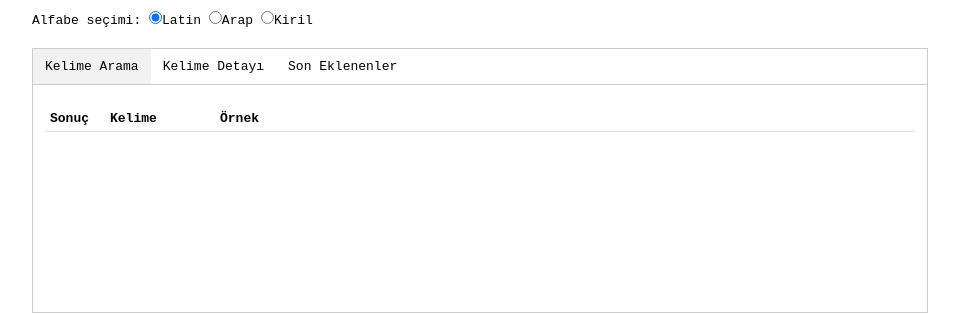
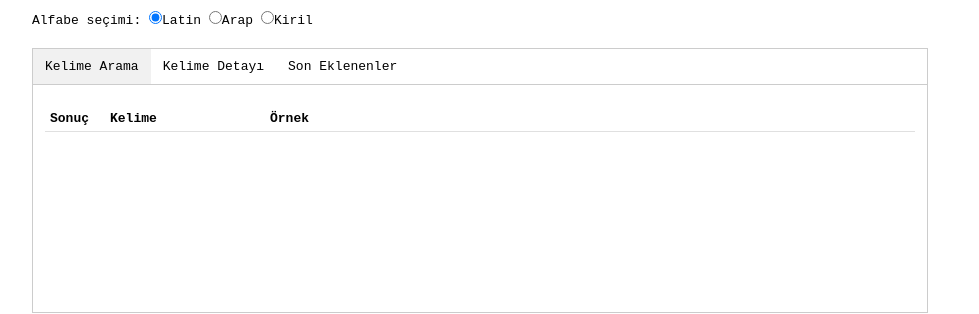
Before and after one commit to ozhanatali/ozhanatali.github.io, a Jekyll site: the page built from _posts/2024-01-01-TurkDili.html, in a window 1280 px wide. Shown: the part 179-493 px from the top of the page, without its empty margins (96-1075 px from the left). Built offline with Jekyll 4.4.1, drawn with Linux system fonts in a browser that asks for light colours.

Commit message:
Update 2024-01-01-TurkDili.html

```diff
--- a/_posts/2024-01-01-TurkDili.html
+++ b/_posts/2024-01-01-TurkDili.html
@@ -44,7 +44,7 @@ redirect_from:
 <div id="London" class="tabcontent active" style="display: block; min-height: 200px;">
     <div class="container" style="min-height: 200px;"><br>
       <table id="table">
-        <thead id="head"><tr><td width="50"><b>Sonuç</b></td><td width="100"><b>Kelime</b></td><td><b>Örnek</b></td></tr></thead>
+        <thead id="head"><tr><td width="50"><b>Sonuç</b></td><td width="150"><b>Kelime</b></td><td><b>Örnek</b></td></tr></thead>
         <tbody></tbody>
       </table>
     </div>
```
